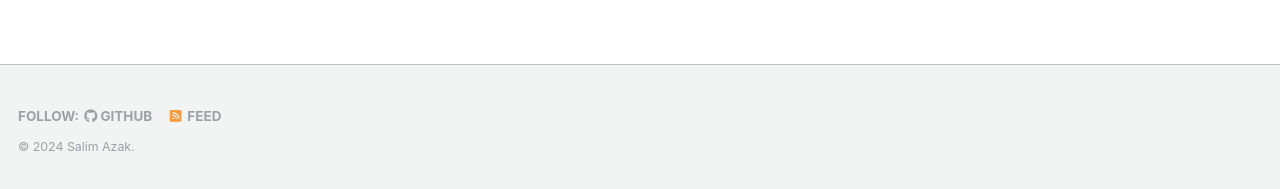
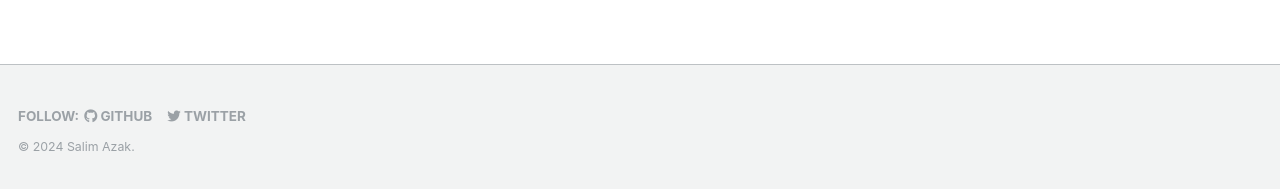
Before and after one commit to salimazak/salimazak.github.io, a Jekyll site: the page built from _pages/about.md, in a window 1280 px wide. Shown: the part 712-901 px from the top of the page. Built offline with Jekyll 4.4.1, drawn with Linux system fonts in a browser that asks for light colours; some web fonts are replaced; comment, search, counter and statistics services are not loaded.

Commit message:
Update footer.html

```diff
--- a/_includes/footer.html
+++ b/_includes/footer.html
@@ -9,11 +9,11 @@
     {% if site.author.github %}
       <li><a href="http://github.com/{{ site.author.github }}"><i class="fab fa-github" aria-hidden="true"></i> GitHub</a></li>
     {% endif %}
+    {% if site.author.twitter %}
+  <li><a href="https://twitter.com/{{ site.author.twitter }}" target="_blank" rel="noopener noreferrer"><i class="fab fa-twitter" aria-hidden="true"></i> Twitter</a></li>
+{% endif %}
     {% if site.author.bitbucket %}
       <li><a href="http://bitbucket.org/{{ site.author.bitbucket }}"><i class="fab fa-bitbucket" aria-hidden="true"></i> Bitbucket</a></li>
-    {% endif %}
-    {% if site.atom_feed.hide != true %}
-    <li><a href="{% if site.atom_feed.path %}{{ site.atom_feed.path }}{% else %}{{ base_path }}/feed.xml{% endif %}"><i class="fa fa-fw fa-rss-square" aria-hidden="true"></i> {{ site.data.ui-text[site.locale].feed_label | default: "Feed" }}</a></li>
     {% endif %}
   </ul>
 </div>
```
